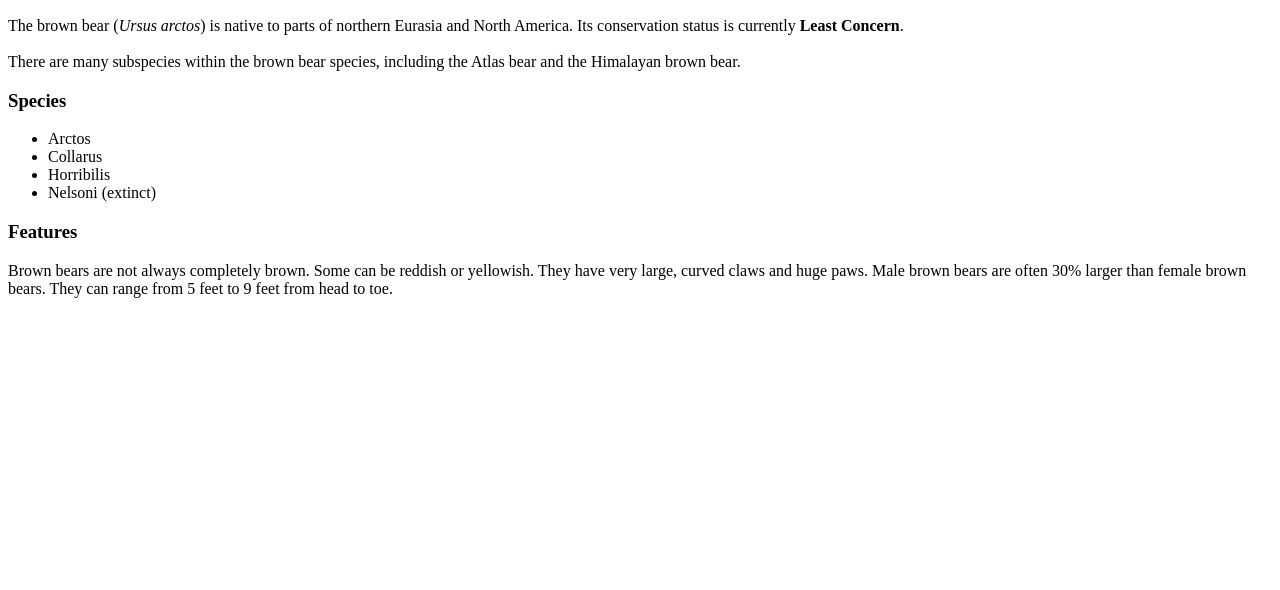
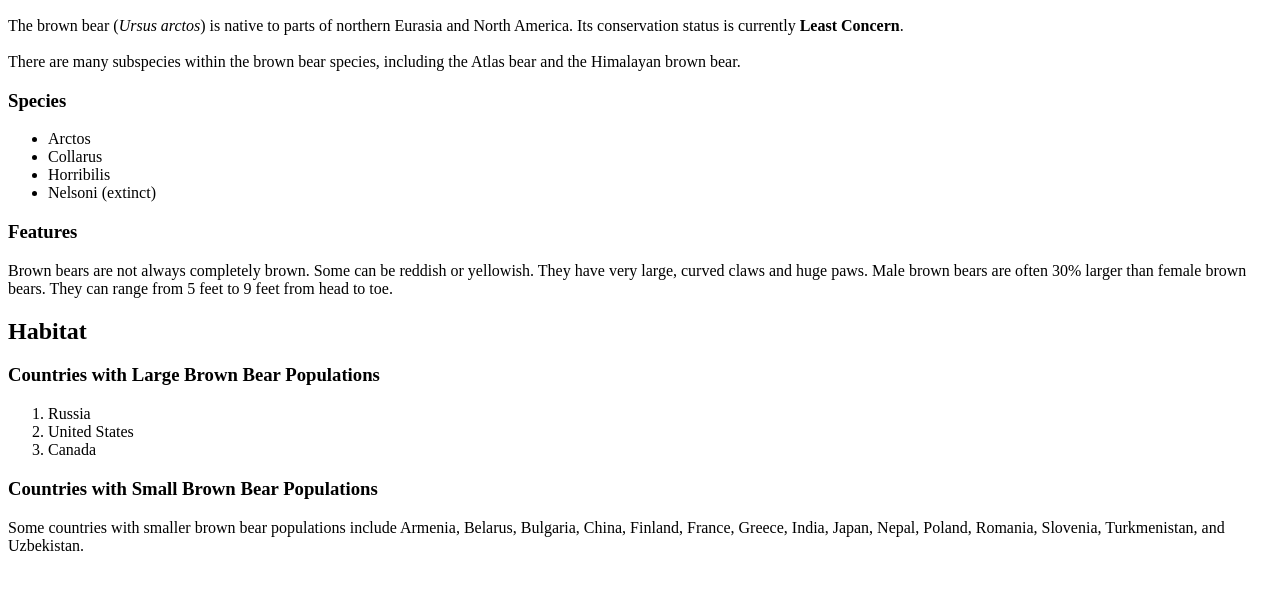
Before and after one commit to kendallawills/Codecademy-The-Brown-Bear, a plain HTML site: page index.html in a window 1280 px wide. Shown: the part 110-700 px from the top of the page. Drawn offline with Linux system fonts and the light colour scheme.

Commit message:
Add Habitat

```diff
--- a/index.html
+++ b/index.html
@@ -24,7 +24,19 @@
                     toe.</p>
         </div>
 
-
+        <div id="habitat">
+            <h2>Habitat</h2>
+            <h3>Countries with Large Brown Bear Populations</h3>
+            <ol>
+                <li>Russia</li>
+                <li>United States</li>
+                <li>Canada</li>
+            </ol>
+            <h3>Countries with Small Brown Bear Populations</h3>
+            <p>Some countries with smaller brown bear populations include Armenia, Belarus, Bulgaria,
+                China, Finland, France, Greece, India, Japan, Nepal, Poland, Romania, Slovenia,
+                Turkmenistan, and Uzbekistan.</p>
+        </div>
 
     </body>
 
```
